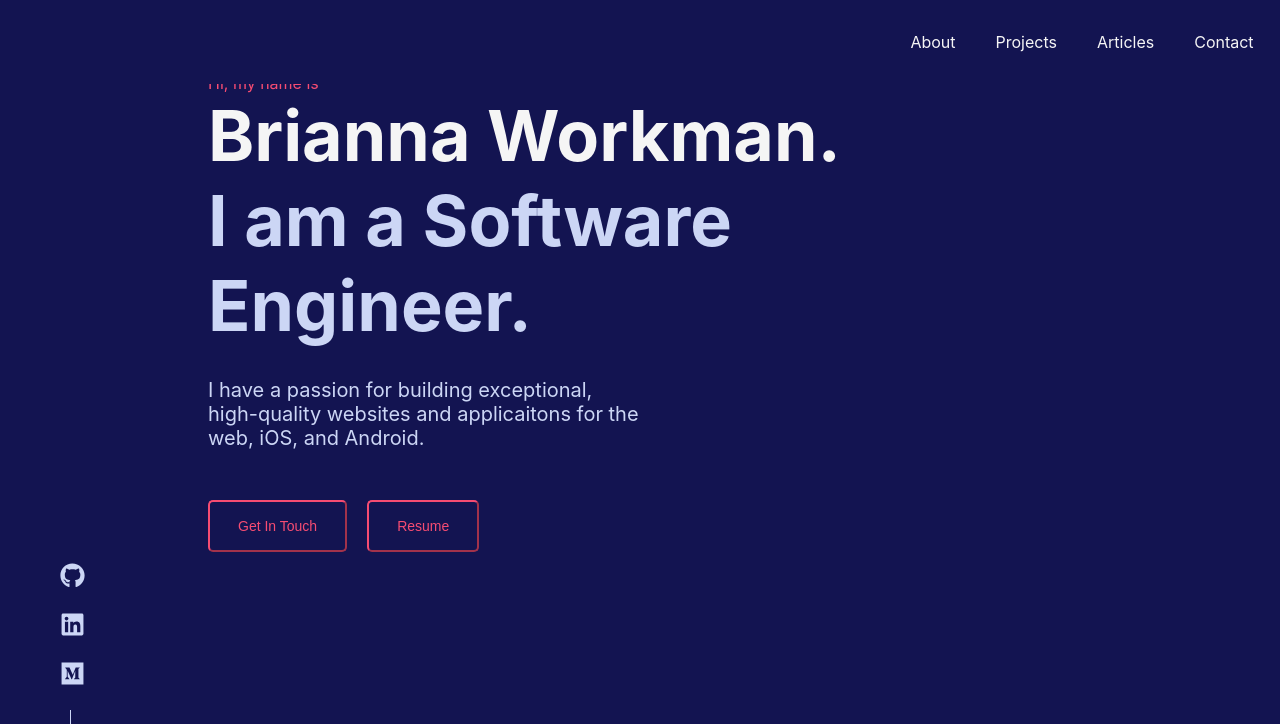
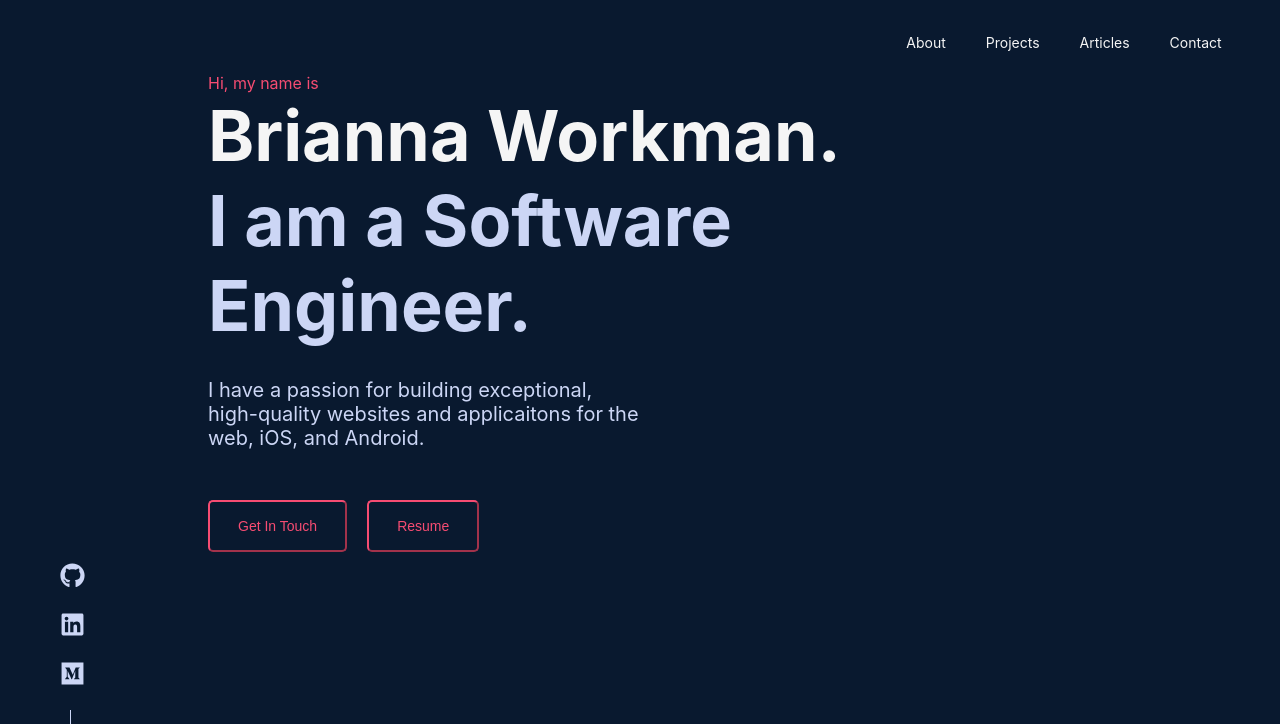
Before and after one commit to briannaworkman/portfolio, a React (Create React App) app: page / in a window 1280 px wide. Shown: the top 724 px of the page. Built offline with nearby package versions, Linux system fonts and the light colour scheme.

Commit message:
updates nav styles

```diff
--- a/src/assets/styles/nav.css
+++ b/src/assets/styles/nav.css
@@ -1,9 +1,8 @@
 .nav {
   display: flex;
   justify-content: flex-end;
-  padding: 2rem;
-  /* box-shadow: 1px 5px rgba(0, 0, 0, 0.1); */
-  background-color: #131451;
+  padding-top: 2rem;
+  background-color: #09192f;
   position: fixed;
   top: 0;
   width: 97%;
@@ -13,4 +12,5 @@
   margin: 20px;
   color: #f5f5f5;
   top: 0;
+  font-size: 14px;
 }
--- a/src/index.css
+++ b/src/index.css
@@ -5,7 +5,7 @@ body {
     sans-serif;
   -webkit-font-smoothing: antialiased;
   -moz-osx-font-smoothing: grayscale;
-  background-color: #131451;
+  background-color: #09192f;
 }
 
 code {
```
